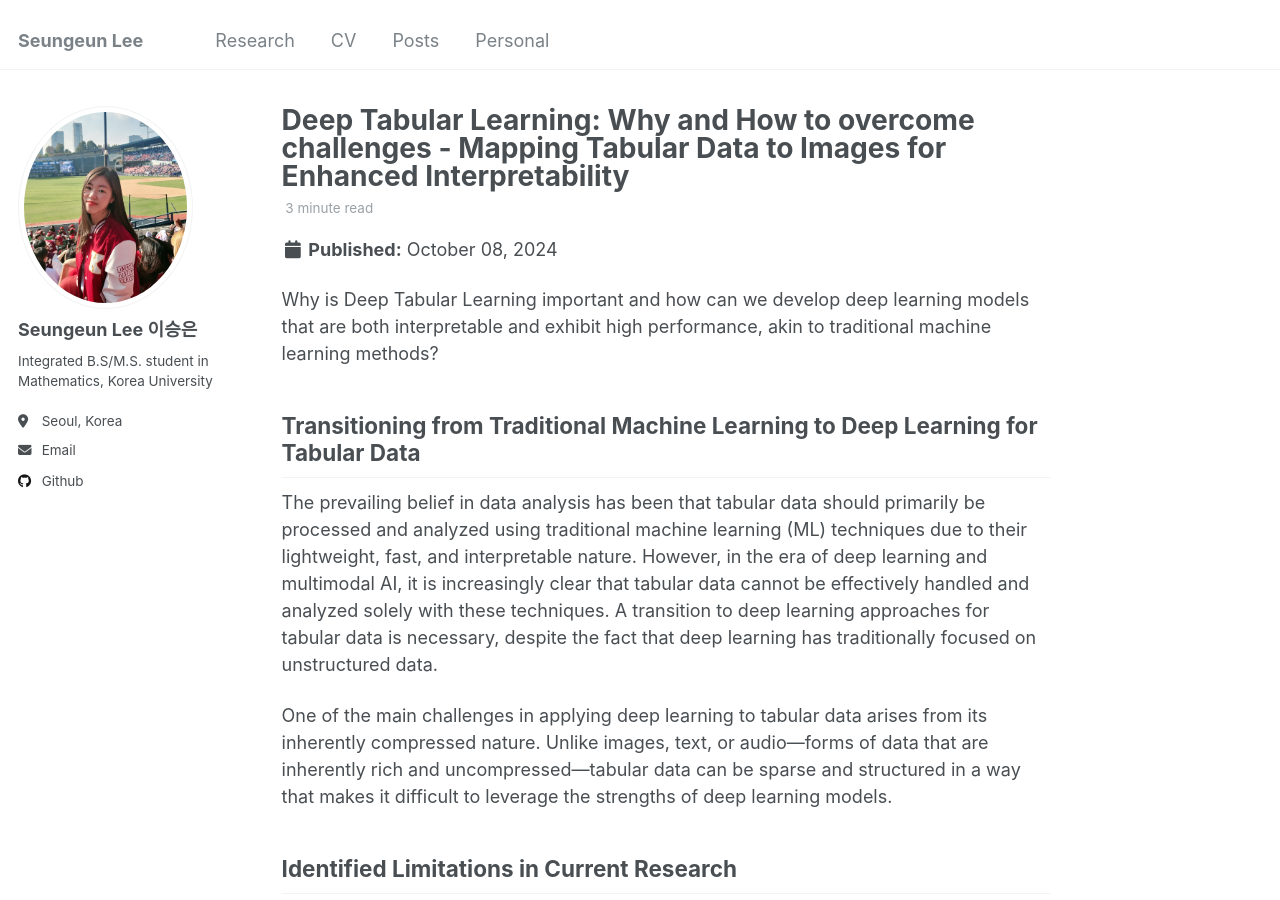
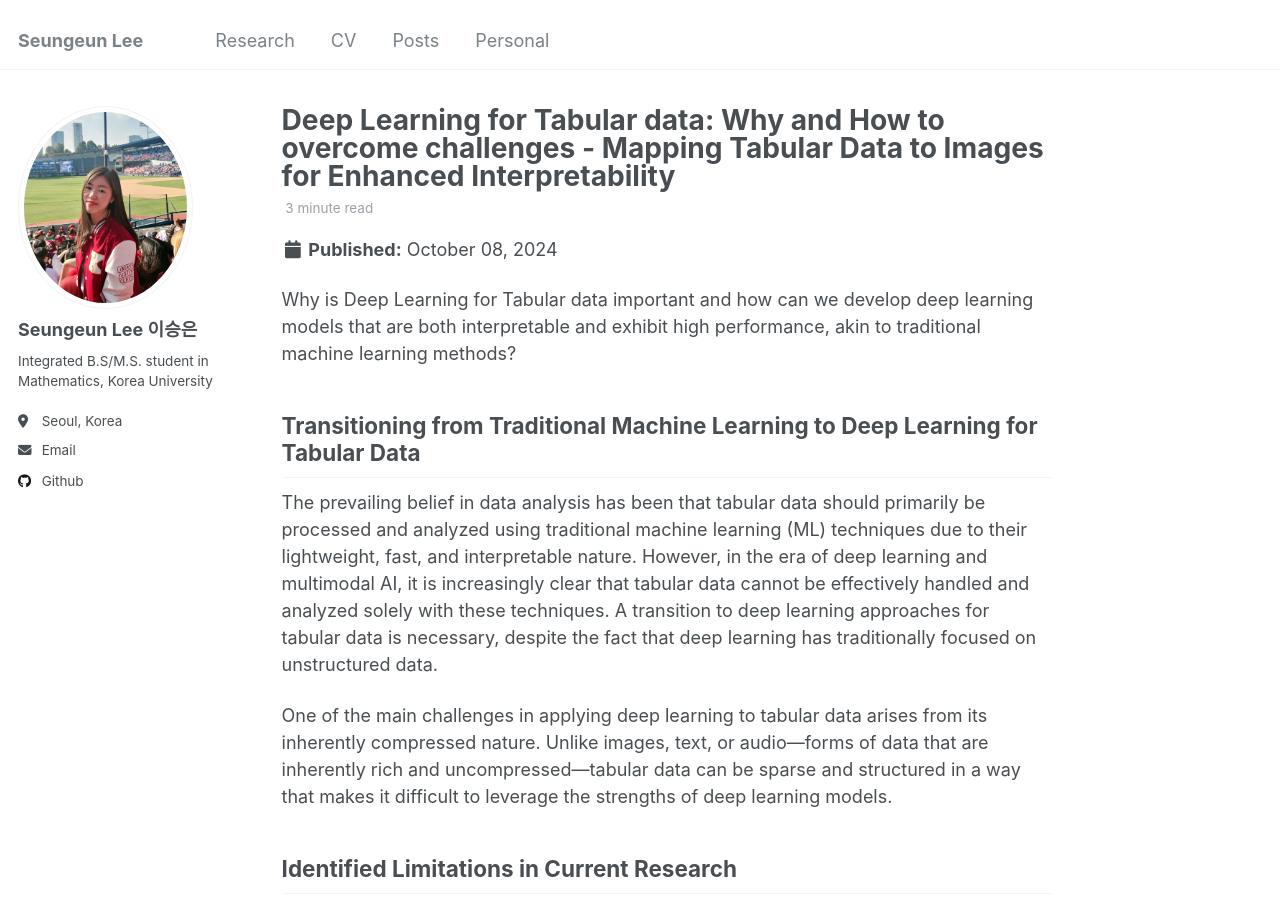
Before and after one commit to duneag2/duneag2.github.io, a Jekyll site: the page built from _posts/2024-10-08-blog-post-1.md, in a window 1280 px wide and 900 px high. Built offline with Jekyll 4.4.1, drawn with Linux system fonts in a browser that asks for light colours.

Commit message:
update posts

```diff
--- a/_posts/2024-10-08-blog-post-1.md
+++ b/_posts/2024-10-08-blog-post-1.md
@@ -1,5 +1,5 @@
 ---
-title: 'Deep Tabular Learning: Why and How to overcome challenges - Mapping Tabular Data to Images for Enhanced Interpretability'
+title: 'Deep Learning for Tabular data: Why and How to overcome challenges - Mapping Tabular Data to Images for Enhanced Interpretability'
 date: 2024-10-08
 permalink: /posts/2012/08/blog-post-1/
 tags:
@@ -7,7 +7,7 @@ tags:
   - interpretability
 ---
 
-Why is Deep Tabular Learning important and how can we develop deep learning models that are both interpretable and exhibit high performance, akin to traditional machine learning methods?
+Why is Deep Learning for Tabular data important and how can we develop deep learning models that are both interpretable and exhibit high performance, akin to traditional machine learning methods?
 
 ## Transitioning from Traditional Machine Learning to Deep Learning for Tabular Data
 
```
